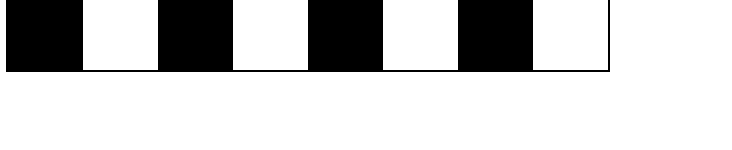
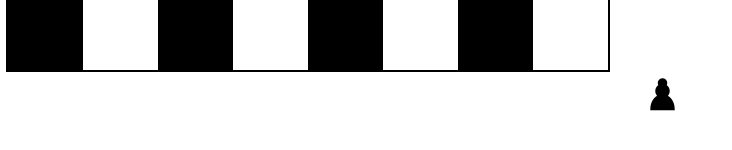
Before and after one commit to coleman7245/ActivateWork, a plain HTML site: page SBA 316 - The Document Object Model/pages/index.html in a window 1280 px wide. Shown: the part 538-688 px from the top of the page, without its empty margins (0-732 px from the left). Drawn offline with Linux system fonts and the light colour scheme.

Commit message:
Changed setChessPieces to createChessPieces.

```diff
--- a/SBA 316 - The Document Object Model/scripts/SBA316.js
+++ b/SBA 316 - The Document Object Model/scripts/SBA316.js
@@ -24,7 +24,7 @@ function createChessBoard() {
     return board;
 }
 
-function setChessPieces (board, color) {
+function createChessPieces (color, movePiece) {
     let chessPieces = [];
     let chessPiece = null;
     let image = null;
@@ -32,11 +32,13 @@ function setChessPieces (board, color) {
 
     for (let n = 0; n < 8; n++) {
         chessPiece = document.createElement("div");
-        chessPiece.style.zIndex = -1;
+        chessPiece.style.zIndex = 1;
+        chessPiece.setAttribute("defaultPosition", `(${n+1}, 7)`);
         image = document.createElement("img");
         image.setAttribute("src", source);
         chessPiece.appendChild(image);
         chessPiece.setAttribute("class", "pawn");
+        chessPiece.addEventListener("click", movePiece);
         chessPieces.push(chessPiece);
     }
 
@@ -45,4 +47,6 @@ function setChessPieces (board, color) {
 
 body.append(createChessBoard());
 
-console.log(setChessPieces(board));
+let chessPieces = createChessPieces("black");
+
+body.append(chessPieces[0]);
--- a/SBA 316 - The Document Object Model/styles/styles.css
+++ b/SBA 316 - The Document Object Model/styles/styles.css
@@ -5,3 +5,7 @@
     height : 600px;
     outline: 2px solid black;
 }
+
+.pawn {
+    padding : 0 50%;
+}
```
